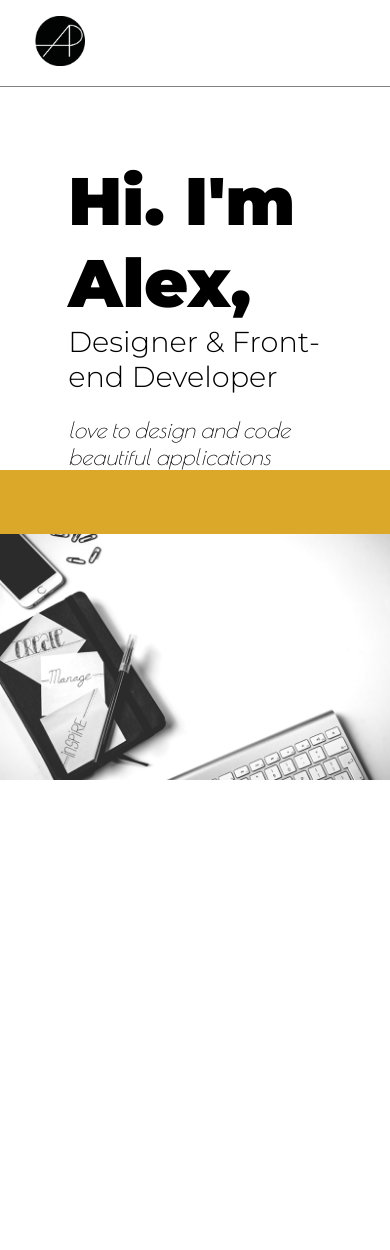
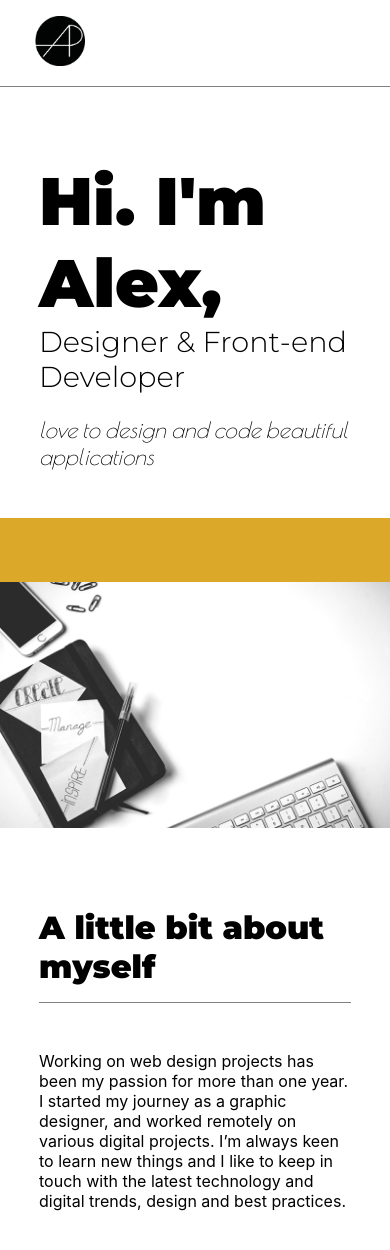
Before and after one commit to alexandra-pascal/my-portfolio, a React (Create React App) app: page / in a window 390 px wide. Shown: the top 1250 px of the page. Before the commit the page ends 844 px from the top, so only its background shows below. Built offline with nearby package versions, Linux system fonts and the light colour scheme.

Commit message:
Created the description section

```diff
--- a/src/components/App.js
+++ b/src/components/App.js
@@ -1,5 +1,6 @@
 import React from "react";
 import Hero from "./Hero";
+import Description from "./Description";
 import "../css/App.css";
 
 export default class App extends React.Component {
@@ -7,6 +8,7 @@ export default class App extends React.Component {
     return (
       <div className="App">
         <Hero />
+        <Description/>
       </div>
     );
   }
--- /dev/null
+++ b/src/components/Description.js
@@ -0,0 +1,12 @@
+import React from "react";
+import "../css/description.css";
+
+export default function Description(props) {
+  return (
+    <div className="wrap-description">
+      <p className="title-description">A little bit about myself</p>
+      <div className="line"/>
+      <p className="text-description">Working on web design projects has been my passion for more than one year. I started my journey as a graphic designer, and worked remotely on various digital projects. I’m always keen to learn new things and I like to keep in touch with the latest technology and digital trends, design and best practices. </p>
+    </div>
+  );
+}
--- a/src/components/Hero.js
+++ b/src/components/Hero.js
@@ -1,10 +1,10 @@
 import React from "react";
 import Header from "./Header";
 import logo from "../img/logo.png";
+import arrow from "../img/arrow.png";
+import heroPicture from "../img/heroPicture.jpg";
 import "../css/header.css";
 import "../css/hero.css";
-import arrow from "../img/arrow.png";
-import heroPicture from "../img/heroPicture.jpg";
 
 export default class Details extends React.Component {
   constructor() {
--- /dev/null
+++ b/src/css/description.css
@@ -0,0 +1,18 @@
+.wrap-description {
+  width: 60%;
+  margin: 10em 10%;
+}
+.title-description {
+  font-size: 2em;
+  font-weight: 900;
+  font-family: Montserrat;
+}
+.text-description {
+  margin-top: 3em;
+}
+@media (max-width: 600px) {
+  .wrap-description {
+    width: 80%;
+    margin: 4em auto;
+  }
+}
--- a/src/css/hero.css
+++ b/src/css/hero.css
@@ -64,6 +64,10 @@
   .right {
     width: 100%;
   }
+  .the-text {
+    width: 80%;
+    margin-bottom: 3em;
+  }
   .arrow  {
     display: none;
   }
```
